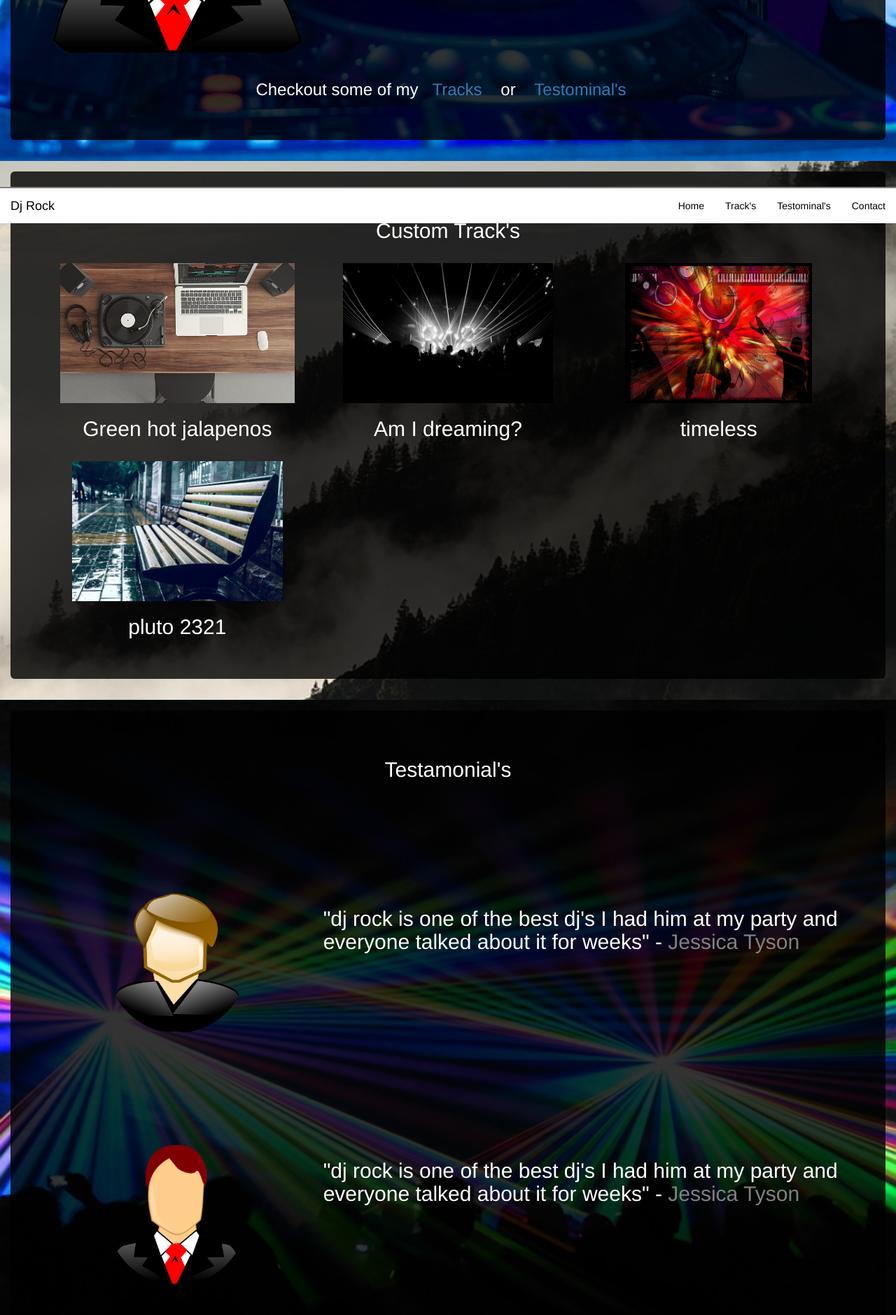
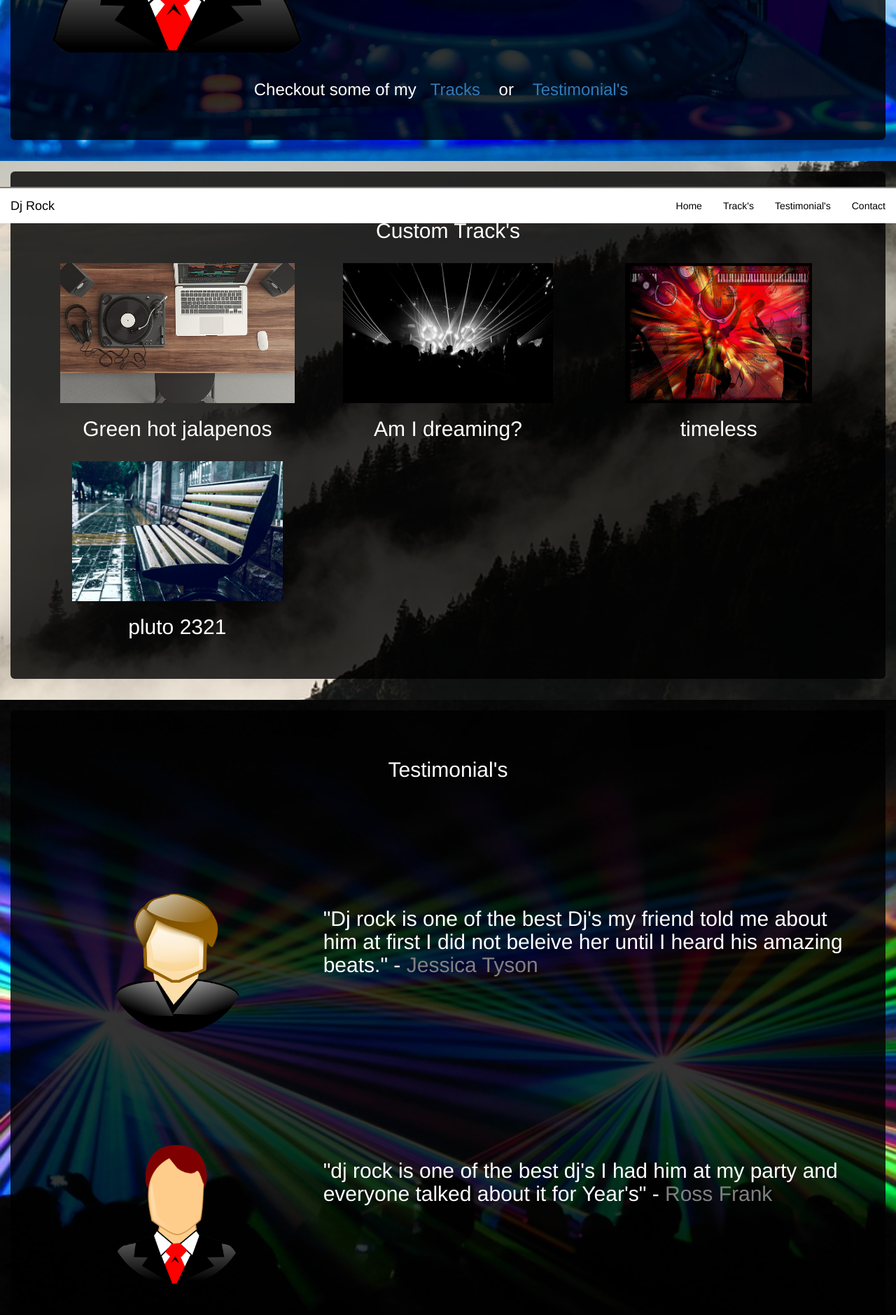
Before and after one commit to zach-col/theDj, a plain HTML site: page index.html in a window 1280 px wide. Shown: the part 481-2360 px from the top of the page at 70% size. Drawn offline with Linux system fonts and the light colour scheme.

Commit message:
updated text

```diff
--- a/index.html
+++ b/index.html
@@ -31,6 +31,9 @@
   }
 }
 #homeInfo{
+  text-align: center;
+}
+.text{
   text-align: center;
 }
 @media only screen and (min-width:700px){
@@ -192,7 +195,7 @@ img{
 	        <ul class="nav navbar-nav navbar-right">
 	          <li><a data-toggle="collapse" data-target=".navbar-collapse.in" href="#home">Home</a></li>
               <li><a data-toggle="collapse" data-target=".navbar-collapse.in" href="#track">Track's</a></li>
-              <li><a data-toggle="collapse" data-target=".navbar-collapse.in" href="#test">Testominal's</a></li>
+              <li><a data-toggle="collapse" data-target=".navbar-collapse.in" href="#test">Testimonial's</a></li>
               <li><a data-toggle="collapse" data-target=".navbar-collapse.in" href="#contact">Contact</a></li>
 	        </ul>
 	      </div>
@@ -213,7 +216,7 @@ img{
               another thing that you should never forget is what should be typed here for like example text</h3>
             </div>
           </div>
-          <h3 id="homeInfo">Checkout some of my<a class="headerLink" href="#track">Tracks</a> or <a class="headerLink" href="#test">Testominal's</a></h3>
+          <h3 id="homeInfo">Checkout some of my<a class="headerLink" href="#track">Tracks</a> or <a class="headerLink" href="#test">Testimonial's</a></h3>
 	    </div><!-- end of home container -->
     </div>
     <div id="track" class="container-fluid">
@@ -242,13 +245,13 @@ img{
     </div>
     <div id="test" class="container-fluid">
       <div class="jumbotron" id="testContainer">
-        <h2 id="testHeader">Testamonial's</h2>
+        <h2 id="testHeader">Testimonial's</h2>
         <div class="row testCol">
           <div class="col-lg-4 col-md-4">
             <img class="img-responsive testImg"  src="img/test1.png"/>
           </div>
           <div class="col-lg-8 col-md-8">
-              <h2 class="testText">"dj rock is one of the best dj's I had him at my party and everyone talked about it for weeks" - <span class="testName">Jessica Tyson</      span></h2>
+              <h2 class="testText">"Dj rock is one of the best Dj's my friend told me about him at first I did not beleive her until I heard his amazing beats." - <span class="testName">Jessica Tyson</span></h2>
           </div>
         </div>
         <div class="row testCol">
@@ -256,7 +259,7 @@ img{
             <img class="img-responsive testImg"  src="img/person.png"/>
           </div>
           <div class="col-lg-8 col-md-8">
-              <h2 class="testText">"dj rock is one of the best dj's I had him at my party and everyone talked about it for weeks" - <span class="testName">Jessica Tyson</      span></h2>
+              <h2 class="testText">"dj rock is one of the best dj's I had him at my party and everyone talked about it for Year's" - <span class="testName">Ross Frank</span></h2>
           </div>
         </div>
       </div><!-- end of test container -->
```
